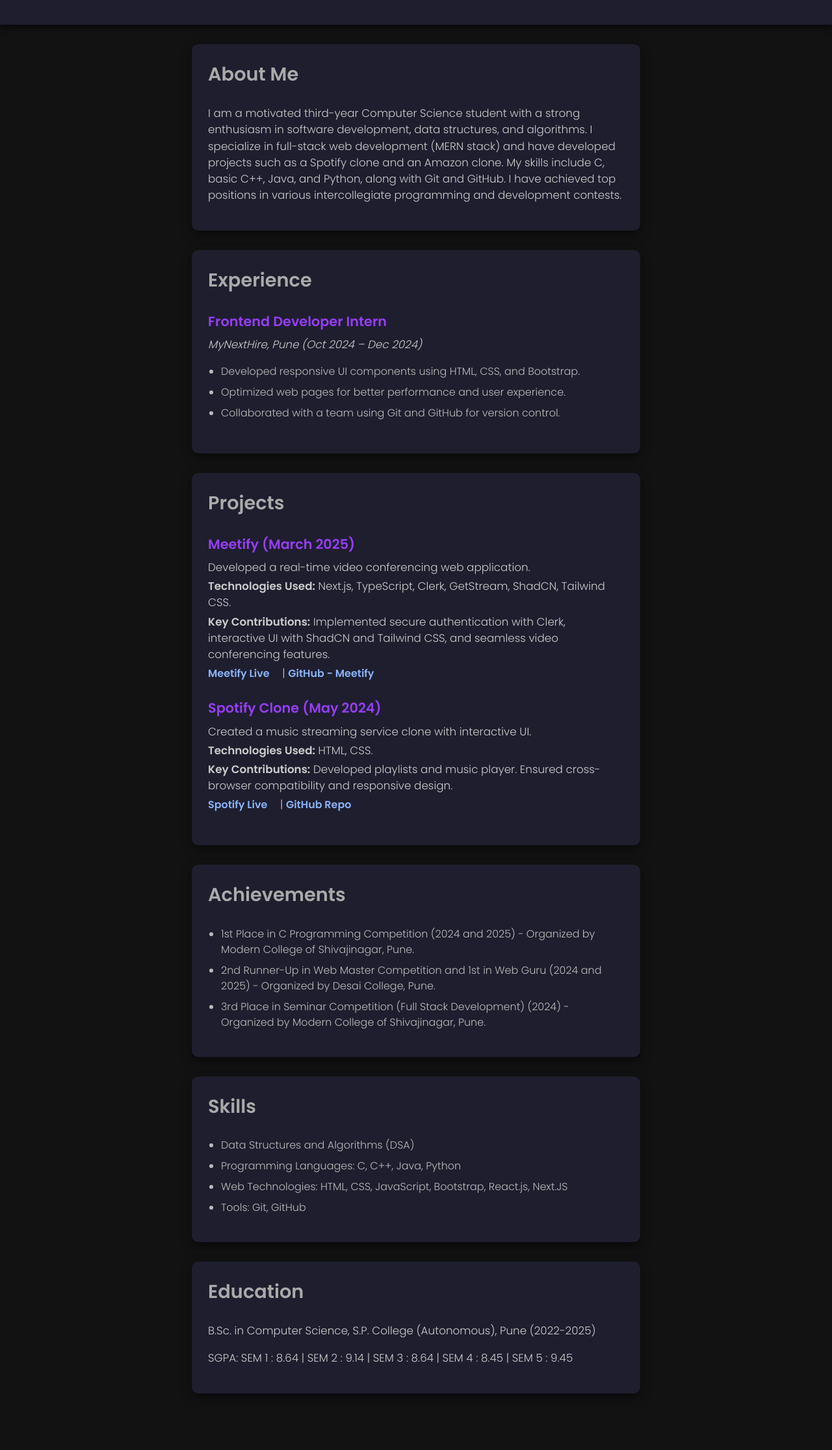
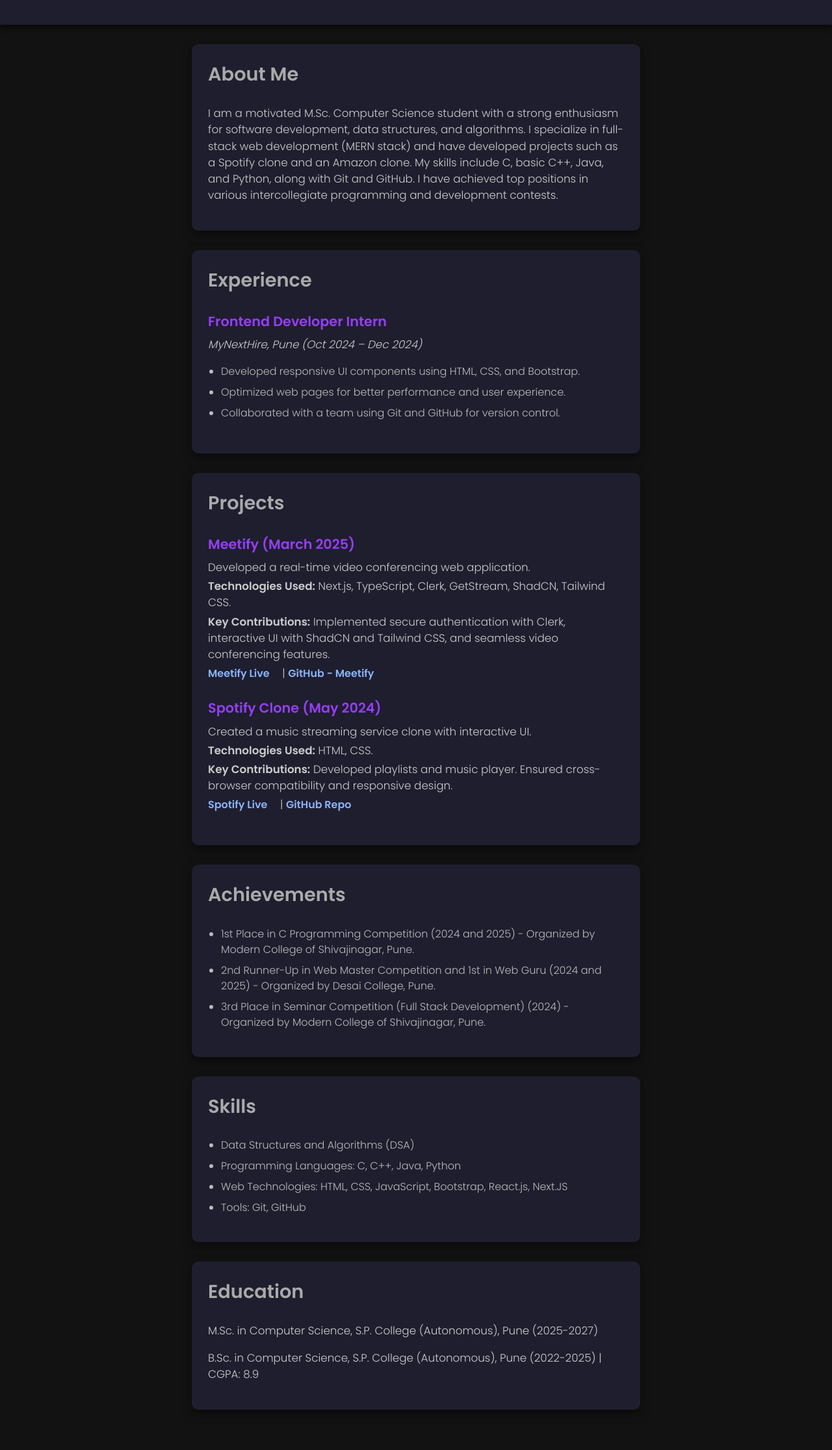
Before and after one commit to coder-chitra/HelloWorld, a plain HTML site: page index.html in a window 1280 px wide. Shown: the part 313-2545 px from the top of the page at 65% size. Drawn offline with Linux system fonts and the light colour scheme.

Commit message:
Updated Profile

```diff
--- a/index.html
+++ b/index.html
@@ -80,8 +80,8 @@
       <section id="about">
         <h2>About Me</h2>
         <p>
-          I am a motivated third-year Computer Science student with a strong
-          enthusiasm in software development, data structures, and algorithms. I
+          I am a motivated M.Sc. Computer Science student with a strong
+          enthusiasm for software development, data structures, and algorithms. I
           specialize in full-stack web development (MERN stack) and have
           developed projects such as a Spotify clone and an Amazon clone. My
           skills include C, basic C++, Java, and Python, along with Git and
@@ -192,11 +192,10 @@
       <section id="education">
         <h2>Education</h2>
         <p>
-          B.Sc. in Computer Science, S.P. College (Autonomous), Pune (2022-2025)
+          M.Sc. in Computer Science, S.P. College (Autonomous), Pune (2025-2027)
         </p>
         <p>
-          SGPA: SEM 1 : 8.64 | SEM 2 : 9.14 | SEM 3 : 8.64 | SEM 4 : 8.45 | SEM
-          5 : 9.45
+          B.Sc. in Computer Science, S.P. College (Autonomous), Pune (2022-2025) | CGPA: 8.9
         </p>
       </section>
     </main>
```
